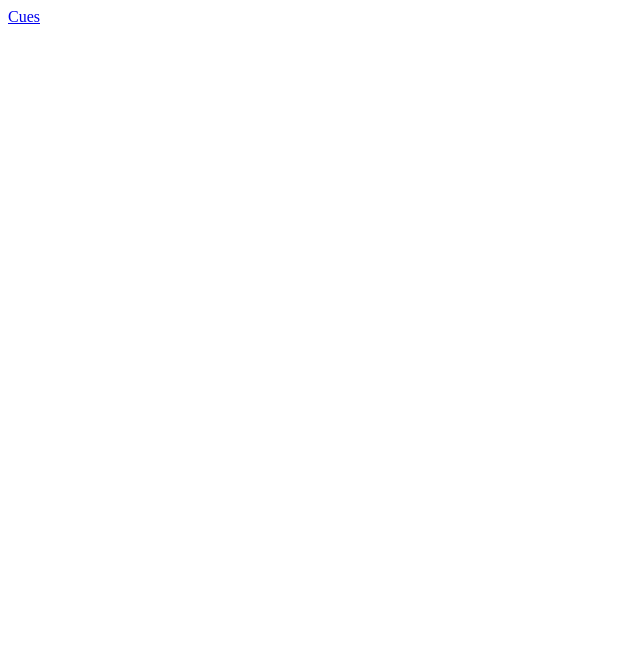
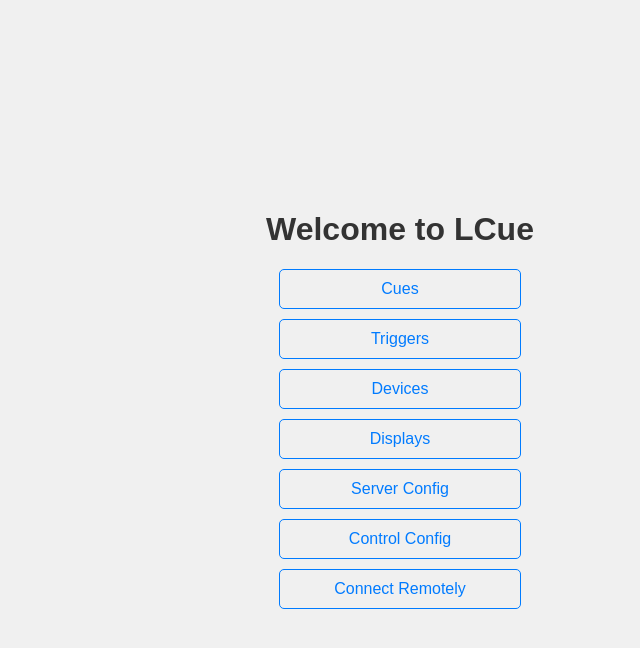
Before and after one commit to haydan64/LCue-Control, an Electron app: page html/home.html in a window 800 px wide. Shown: the whole page, without its empty margins (0-640 px from the left). Drawn offline with Linux system fonts and the light colour scheme.

Commit message:
Renamed deviceConfig to devices and displayConfig to displays for convienience. Also added connectRemotely.html and triggers.html to prepare for future features. Also added all these files to the home.html to make them easily initially accesible by the user.

```diff
--- a/html/home.html
+++ b/html/home.html
@@ -1,10 +1,69 @@
+<!DOCTYPE html>
 <html lang="en">
+
 <head>
     <meta charset="UTF-8">
     <meta name="viewport" content="width=device-width, initial-scale=1.0">
-    <title>Document</title>
+    <title>Home Page</title>
+    <style>
+        body {
+            font-family: Arial, sans-serif;
+            background-color: #f0f0f0;
+            margin: 0;
+            display: flex;
+            justify-content: center;
+            align-items: center;
+            height: 100vh;
+        }
+
+        .container {
+            text-align: center;
+            padding: 20px;
+        }
+
+        h1 {
+            color: #333;
+            margin-top: 20px;
+        }
+
+        .button-container {
+            display: flex;
+            flex-direction: column;
+            gap: 10px;
+            align-items: center;
+        }
+
+        a {
+            text-decoration: none;
+            color: #007BFF;
+            padding: 10px 20px;
+            border: 1px solid #007BFF;
+            border-radius: 5px;
+            width: 200px;
+            text-align: center;
+            transition: background-color 0.3s, color 0.3s;
+        }
+
+        a:hover {
+            background-color: #007BFF;
+            color: #fff;
+        }
+    </style>
 </head>
+
 <body>
-    <a href="./cues.html">Cues</a>
+    <div class="container">
+        <h1>Welcome to LCue</h1>
+        <div class="button-container">
+            <a href="./cues.html">Cues</a>
+            <a href="./triggers.html">Triggers</a>
+            <a href="./devices.html">Devices</a>
+            <a href="./displays.html">Displays</a>
+            <a href="./serverConfig.html">Server Config</a>
+            <a href="./controlConfig.html">Control Config</a>
+            <a href="./connectRemotely.html">Connect Remotely</a>
+        </div>
+    </div>
 </body>
+
 </html>
```
Also changed, not shown: html/connectRemotely.html (added), html/devices.html (renamed from html/deviceConfig.html), html/displayConfig.html (deleted), html/displays.html (added), html/triggers.html (added).
